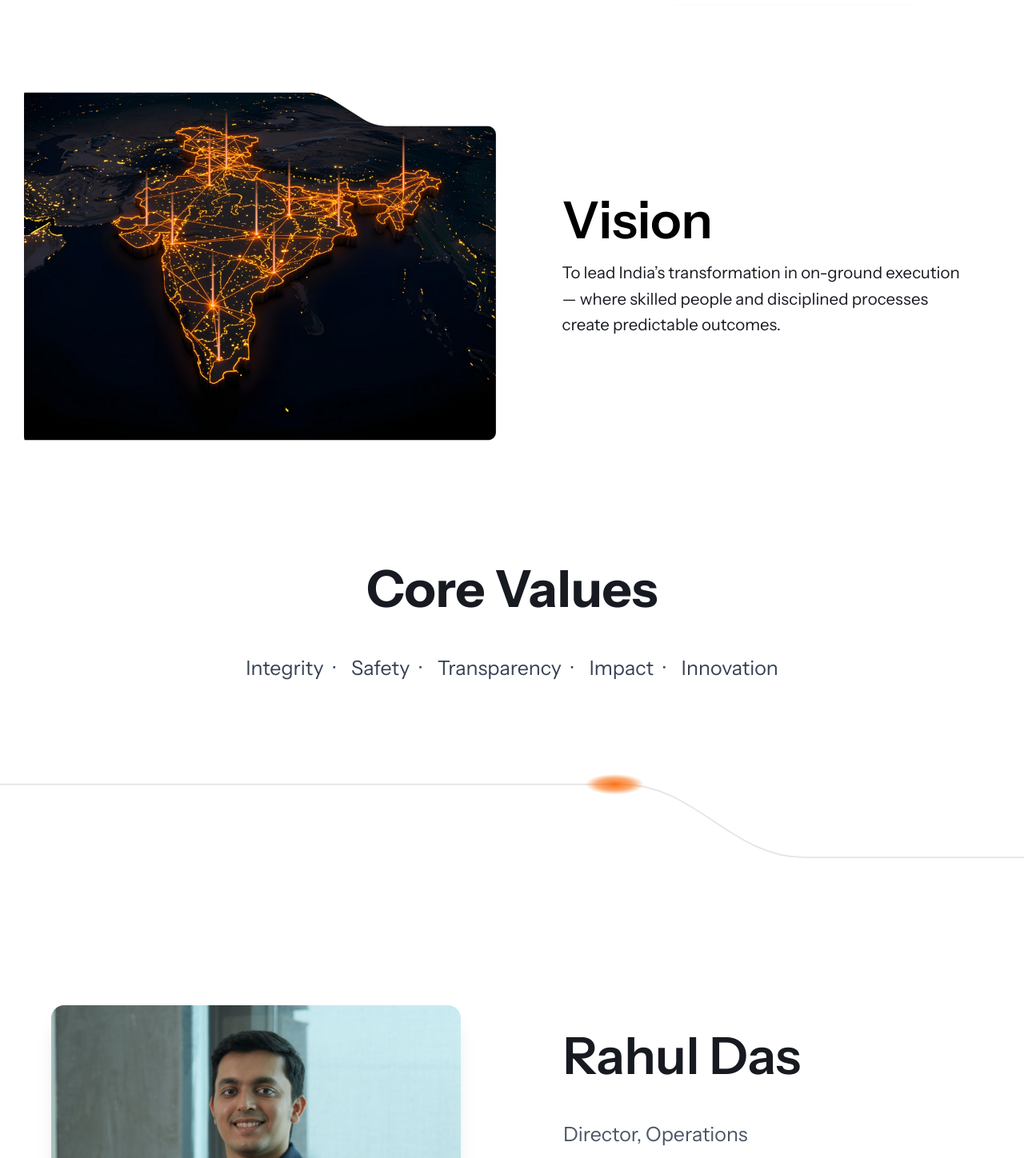
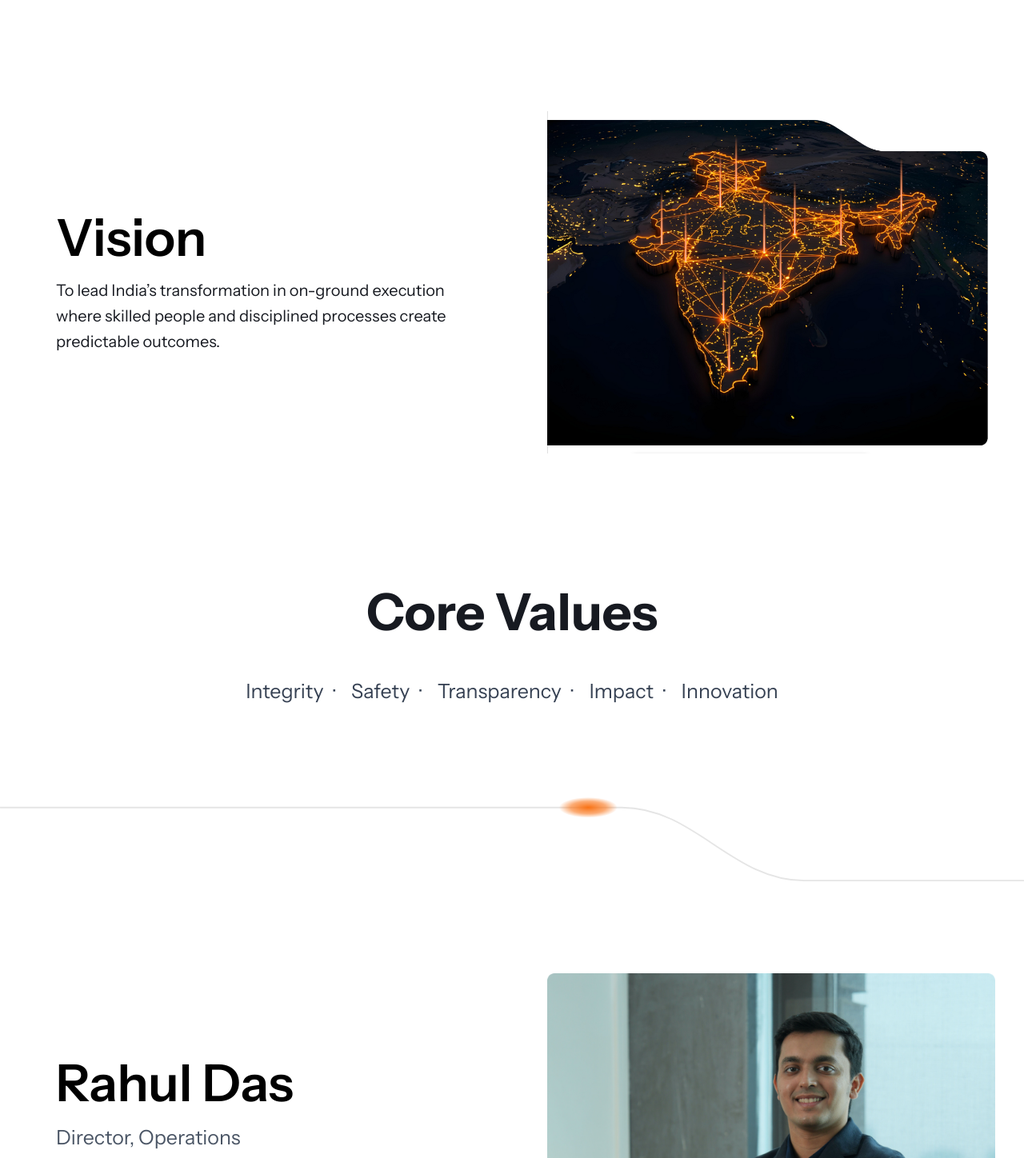
Before and after one commit to Satish-Dabhi/expresshrsolution, a Next.js app: page /about in a window 1280 px wide. Shown: the part 1262-2710 px from the top of the page at 80% size. Built offline with nearby package versions, Linux system fonts and the light colour scheme.

Commit message:
Updated the changes on contact and about pages

```diff
--- a/app/about/page.tsx
+++ b/app/about/page.tsx
@@ -27,7 +27,7 @@ const heroContent = {
 Backed by 15+ years of experience, we blend people, process, and technology to run high-volume operational environments with precision.`,
 };
 
-const leaders: Leader[] = [
+const rahulData =
 {
   id: 1,
   name: "Rahul Das",
@@ -35,26 +35,9 @@ const leaders: Leader[] = [
   description:
     "Rahul Das transforms vision into disciplined, large-scale execution on the ground. An Electrical Engineering graduate from Rose-Hulman Institute of Technology, USA. He leads PAN-India workforce deployment, 3PL operations, and logistics execution with engineering precision. His focus is on process control, consistency, and scalability, ensuring reliable outcomes at every site.",
   image: "/images/leaders/rahul-das.png",
-  },
-  // {
-  //   id: 2,
-  //   name: "Mamta Das",
-  //   role: "Founder & Chairperson",
-  //   description:
-  //     "Pioneering woman leader driving India’s workforce empowerment and governance excellence",
-  //   image: "/images/leaders/mamta-das.png",
-  // },
-  // {
-  //   id: 3,
-  //   name: "Rishikant Shinde",
-  //   role: "Governance Advisor",
-  //   description:
-  //     "Expert in labour compliance, Mathadi, industrial relations & welfare.",
-  //   image: "/images/leaders/rishikant-shinde.png",
-  // },
-];
+};
 
-const rohitData: Leader[] = [
+const rohitData =
 {
   id: 1,
   name: "Rohit Gaikwad",
@@ -63,8 +46,7 @@ const rohitData: Leader[] = [
     "Rohit Gaikwad brings over 15 years of leadership across retail, workforce operations, and supply chain execution, with deep expertise in ER–IR, compliance governance, and SOP-driven scale. A commerce graduate from the University of Mumbai, he has led large-format retail and enterprise operations for brands. At Express HR Solutions, he anchors operational strategy, workforce governance, and execution discipline, ensuring stability and compliance at scale.",
   image: "/images/leaders/rahul-das.png",
   reverse: true
-  },
-]
+}
 
 const careerContent = {
   textLines: ["Careers"],
@@ -95,7 +77,7 @@ export default function AboutSection() {
 
       <SplitFeatureSection
         title="Vision"
-        description="To lead India’s transformation in on-ground execution — where skilled people and disciplined processes create predictable outcomes."
+        description="To lead India’s transformation in on-ground execution where skilled people and disciplined processes create predictable outcomes."
         image="/images/vision-about-mask.png"
         // topDecoration="/images/logos/left.svg"
         reverse
@@ -105,9 +87,23 @@ export default function AboutSection() {
 
       <CurvedDivider />
 
-      <LeadershipSection leaders={leaders} />
+      <SplitFeatureSection
+        title={rahulData?.name}
+        description={rahulData?.description}
+        subDescription={rahulData?.role}
+        image={rahulData?.image}
+        reverse
+      />
 
-      <LeadershipSection leaders={rohitData} />
+      <SplitFeatureSection
+        title={rohitData?.name}
+        description={rohitData?.description}
+        subDescription={rohitData?.role}
+        image={rohitData?.image}
+      />
+      {/* <LeadershipSection leaders={leaders} />
+
+      <LeadershipSection leaders={rohitData} /> */}
 
       <div className="mt-10 md:mt-30">
         <GridTypewriter
--- a/app/careers/page.tsx
+++ b/app/careers/page.tsx
@@ -16,7 +16,7 @@ const heroContent = {
 export default function ContactSection() {
   return (
     <>
-      <section className="h-[10rem] w-full bg-white"></section>
+      <section className="h-[13rem] w-full bg-white"></section>
 
       <div
         className="text-center text-[28px] sm:text-[40px] lg:text-[64px] font-semibold leading-tight mb-6"
@@ -28,14 +28,24 @@ export default function ContactSection() {
 
       {/* <GridTypewriter textLines={heroContent.textLines} desc={""} /> */}
 
-      <section className="px-6 md:px-20 py-8 md:py-16 max-w-7xl mx-auto">
-        <div className="grid grid-cols-1 lg:grid-cols-3 gap-16">
-          <ContactInfo />
-          <div className="lg:col-span-2 space-y-24">
-            <h1 className="text-[40px] lg:text-[64px] font-semibold mb-5 md:mb-12" style={{ lineHeight: '64px' }}>
-              Careers
-            </h1>
-            <CareerForm />
+      <section className="py-8 md:py-16">
+        <div className="mx-auto w-full lg:max-w-[1400px] px-4">
+          <div className="grid grid-cols-1 lg:grid-cols-3 gap-8">
+
+            {/* Left section */}
+            <div className="border-b lg:border-b-0 lg:border-r border-gray-200 pr-0 lg:pr-8 pb-8 lg:pb-0">
+              <ContactInfo />
+            </div>
+
+            {/* Right section */}
+            <div className="lg:col-span-2 space-y-24 pl-0 lg:pl-8">
+              <h1
+                className="text-[40px] lg:text-[64px] font-semibold mb-5 md:mb-12"
+                style={{ lineHeight: '64px' }}
+              >Careers
+              </h1>
+              <CareerForm />
+            </div>
           </div>
         </div>
       </section>
--- a/app/contact-us/page.tsx
+++ b/app/contact-us/page.tsx
@@ -16,7 +16,7 @@ const heroContent = {
 export default function ContactSection() {
   return (
     <>
-      <section className="h-[10rem] w-full bg-white"></section>
+      <section className="h-[13rem] w-full bg-white"></section>
 
       {/* <GridTypewriter textLines={heroContent.textLines} desc={""} /> */}
 
@@ -28,18 +28,30 @@ export default function ContactSection() {
 
       <CurvedDivider />
 
-      <section className="px-6 md:px-20 py-8 md:py-16 max-w-7xl mx-auto">
-        <div className="grid grid-cols-1 lg:grid-cols-3 gap-16">
-          <ContactInfo />
+      <section className="py-8 md:py-16">
+        <div className="mx-auto w-full lg:max-w-[1400px] px-4">
+          <div className="grid grid-cols-1 lg:grid-cols-3 gap-8">
 
-          <div className="lg:col-span-2 space-y-24">
-            <h1 className="text-[40px] lg:text-[64px] font-semibold mb-5 md:mb-12" style={{ lineHeight: '64px' }}>
-              Contact Us
-            </h1>
-            <ContactForm />
+            {/* Left section */}
+            <div className="border-b lg:border-b-0 lg:border-r border-gray-200 pr-0 lg:pr-8 pb-8 lg:pb-0">
+              <ContactInfo />
+            </div>
+
+            {/* Right section */}
+            <div className="lg:col-span-2 space-y-24 pl-0 lg:pl-8">
+              <h1
+                className="text-[40px] lg:text-[64px] font-semibold mb-5 md:mb-12"
+                style={{ lineHeight: '64px' }}
+              >
+                Contact Us
+              </h1>
+              <ContactForm />
+            </div>
+
           </div>
         </div>
       </section>
+
     </>
   );
 }
--- a/components/Footer.tsx
+++ b/components/Footer.tsx
@@ -11,7 +11,8 @@ export default function Footer() {
       <div
         className="
           mx-auto max-w-[1400px]
-          px-6 md:px-0
+          px-6 md:px-10
+          pr-0 md:pr-30
           py-20
           grid
           grid-cols-1 md:grid-cols-[auto_1fr]
@@ -36,10 +37,11 @@ export default function Footer() {
           {/* CONTACT */}
           <div>
             <h4 className="font-[600] text-[20px] md:text-[24px] mb-3 md:mb-5 text-black font-[Instrument_Sans]">
-              Contact
+              <Link href="/contact-us">Contact</Link>
+
             </h4>
 
-            <ul className="space-y-4 text-gray-500 text-[18px] md:text-[24px] font-[Instrument_Sans]">
+            <ul className="space-y-4 text-gray-500 text-[18px] md:text-[20px] font-[Instrument_Sans]">
               <li>+91 99673 26161</li>
 
               <li>
@@ -94,10 +96,10 @@ export default function Footer() {
           {/* SERVICES */}
           <div className="pt-5 md:pt-0">
             <h4 className="font-[600] text-[20px] md:text-[24px] mb-3 md:mb-5 text-black font-[Instrument_Sans]">
-              Services
+              <Link href="/services">Services</Link>
             </h4>
 
-            <ul className="space-y-4 text-gray-500 text-[18px] md:text-[24px] font-[Instrument_Sans]">
+            <ul className="space-y-4 text-gray-500 text-[18px] md:text-[20px] font-[Instrument_Sans]">
               <li>
                 <Link href="/services">Warehouse</Link>
               </li>
--- a/components/Navbar.tsx
+++ b/components/Navbar.tsx
@@ -78,10 +78,11 @@ const Navbar = () => {
     fixed left-1/2 -translate-x-1/2 z-50
     mt-20 w-[70%] md:w-[58%] py-[9px]
     transition-all duration-300
-    bg-[rgba(75,75,75,0.4)]
+    bg-[#0000004d]
     border border-white/10
     rounded-[9px]
   "
+  style={{backdropFilter: 'blur(30px)'}}
     >
       <div className="px-[9px] flex items-center justify-between">
         {/* Logo */}
--- a/components/about/LeadershipSection.tsx
+++ b/components/about/LeadershipSection.tsx
@@ -172,7 +172,7 @@ export default function LeadershipSection({ leaders }: Props) {
                   {current.role}
                 </p>
 
-                <p className="mt-6 text-[25px] leading-relaxed">
+                <p className="mt-6 text-[20px] leading-relaxed">
                   {current.description}
                 </p>
               </motion.div>
--- a/components/about/SplitFeatureSection.tsx
+++ b/components/about/SplitFeatureSection.tsx
@@ -9,6 +9,7 @@ interface SplitFeatureSectionProps {
   image: string;
   topDecoration?: string;
   reverse?: boolean;
+  subDescription?: string;
 }
 
 export default function SplitFeatureSection({
@@ -17,9 +18,10 @@ export default function SplitFeatureSection({
   image,
   topDecoration,
   reverse = false,
+  subDescription
 }: SplitFeatureSectionProps) {
   return (
-    <section className="w-full py-[30px] md:py-[50px] px-4 md:pl-[30px]">
+    <section className="w-full py-[30px] md:py-[50px] px-4 md:pl-[30px] ">
       <div
         className={cn(
           "flex flex-col md:flex-row items-center justify-between gap-8 max-w-[1440px] mx-auto",
@@ -27,23 +29,26 @@ export default function SplitFeatureSection({
         )}
       >
         {/* CONTENT */}
-        <div className="w-full md:w-1/2 overflow-hidden pl-0 md:pl-[40px]">
+        <div className="w-full md:w-1/2 overflow-hidden pl-0 md:pl-[40px]  order-2 md:order-1">
           <h1 className="text-black text-[32px] md:text-[48px] lg:text-[64px] mb-4"
             style={{
               fontFamily: 'Instrument Sans',
               fontWeight: 600,
               lineHeight: '1.05',
             }}>{title}</h1>
-          <p className="" style={{
+          {subDescription && <p className="mt-2 mb-4 text-[25px] text-gray-600">
+            {subDescription}
+          </p>}
+          {description && <p className="" style={{
             fontFamily: 'Instrument Sans',
-            fontSize: 'clamp(18px, 1.6vw, 24px)', // responsive text size
+            fontSize: 'clamp(18px, 1.6vw, 20px)', // responsive text size
             lineHeight: '1.6',
             maxWidth: '500px',
-          }}>{description}</p>
+          }}>{description}</p>}
         </div>
         {/* IMAGE WRAPPER */}
-        <div className="relative w-full md:w-1/2 aspect-[4/3] overflow-hidden">
-          <div className="relative w-full h-full p-5">
+        <div className="relative w-full md:w-1/2 overflow-hidden">
+          <div className="relative w-full h-full p-0 md:p-5">
             {/* Decoration */}
             {/* <div className="absolute top-0 left-0 right-0 z-10 pointer-events-none">
             <Image
@@ -55,15 +60,17 @@ export default function SplitFeatureSection({
             />
           </div> */}
 
-            {/* Card Image */}
-            <Image
-              src={image}
-              alt={`${title}_image`}
-              fill
-              className="object-cover"
-              sizes="(max-width: 768px) 100vw, 50vw"
-              style={{ borderRadius: "12px" }}
-            />
+            <div className="w-full">
+              <Image
+                src={image}
+                alt="image"
+                width={800}
+                height={600}
+                className="w-full h-auto object-contain"
+              />
+            </div>
+
+
           </div>
         </div>
       </div>
--- a/components/contact/CareerForm.tsx
+++ b/components/contact/CareerForm.tsx
@@ -55,7 +55,7 @@ export function CareerForm() {
       transition={{ duration: 0.6 }}
       className="space-y-8"
     >
-      <p className="text-orange-500 font-medium text-[20px]">
+      <p className="text-orange-500 font-medium text-[20px] md:text-[24px]">
         Get in touch with us for Career Opportunities
       </p>
 
--- a/components/contact/ContactField.tsx
+++ b/components/contact/ContactField.tsx
@@ -18,7 +18,7 @@ export default function ContactField({
 }: Props) {
   return (
     <div className="flex flex-col gap-1">
-      <label className="text-xs tracking-widest text-orange-500 uppercase">
+      <label className="text-[16px] md:text-[20px] text-orange-500 uppercase">
         {label}
       </label>
 
--- a/components/contact/ContactForm.tsx
+++ b/components/contact/ContactForm.tsx
@@ -57,7 +57,7 @@ export function ContactForm() {
       transition={{ duration: 0.6 }}
       className="space-y-8"
     >
-      <p className="text-orange-500 font-medium text-[20px]">
+      <p className="text-orange-500 font-medium text-[20px] md:text-[24px]">
         Get in touch with us for any Business enquiries and questions
       </p>
 
--- a/components/contact/ContactInfo.tsx
+++ b/components/contact/ContactInfo.tsx
@@ -23,9 +23,9 @@ export default function ContactInfo() {
         <p className="text-[16px] md:text-[20px] mt-2 font-medium">
           Express HR Solutions Pvt. Ltd
           <br />
-          3A, ARENJA ARCADE, SECTOR 17,
+          3A, Arenja arcade, Sector 17,
           <br />
-          VASHI, Thane, Maharashtra, 400705
+          Vashi, Thane, Maharashtra, 400705
         </p>
       </div>
 
```
Also changed, not shown: public/images/leaders/rahul-das.png. Lines whose indentation alone changed are shown as unchanged.
